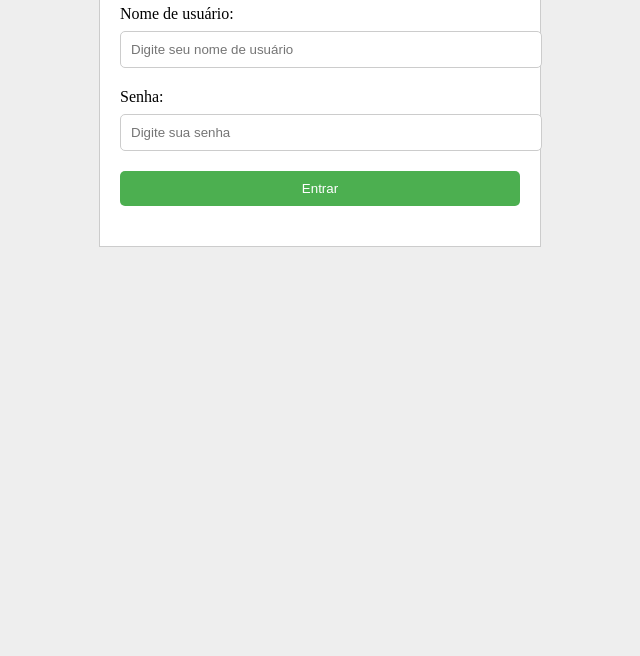
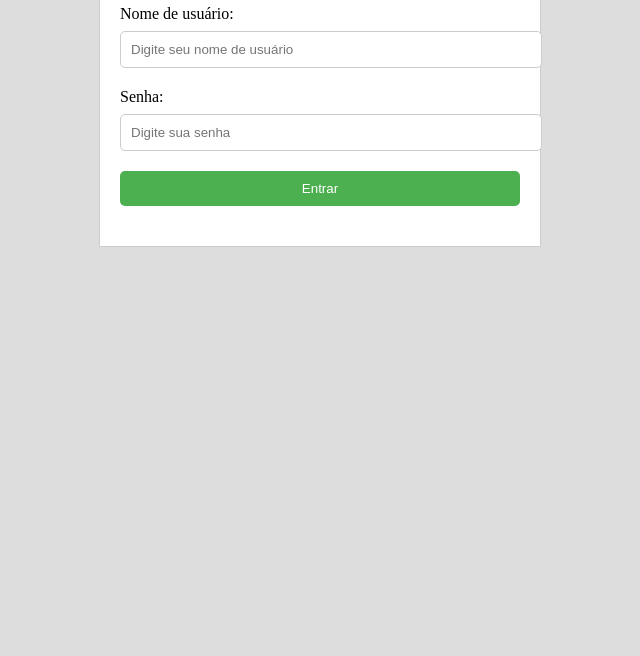
Before and after one commit to cheoberin/devops-pipeline, a plain HTML site: page index.html in a window 1280 px wide. Shown: the part 144-800 px from the top of the page, without its empty margins (320-960 px from the left). Drawn offline with Linux system fonts and the light colour scheme.

Commit message:
Mudando a cor do background

```diff
--- a/style.css
+++ b/style.css
@@ -1,5 +1,5 @@
 body {
-  background-color: #eee;
+  background-color: #ddd;
 }
 
 .login-box {
```
